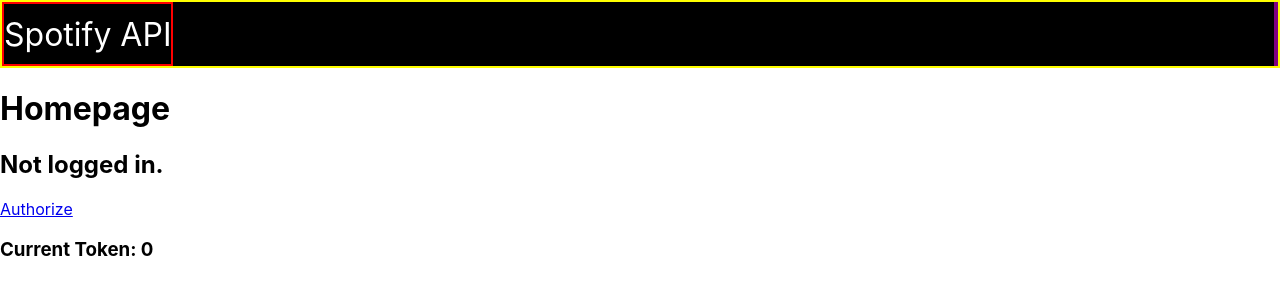
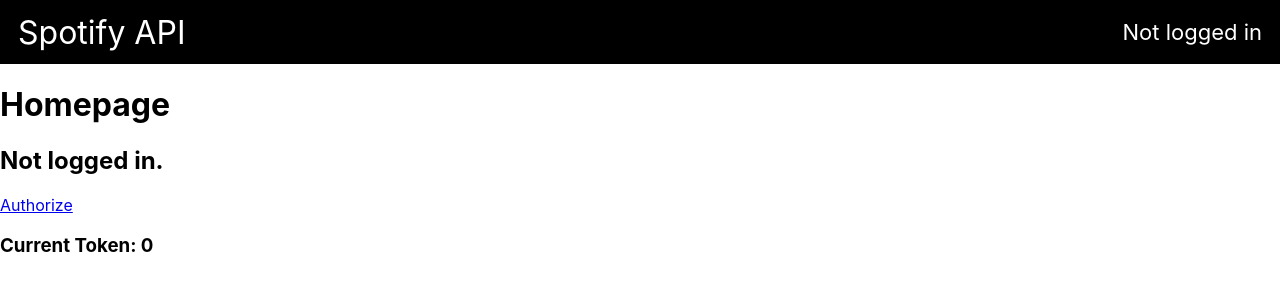
Before and after one commit to stndn0/spotify-api, a React (Create React App) app in the folder client/: page / in a window 1280 px wide. Shown: the top 300 px of the page. Built offline with nearby package versions, Linux system fonts and the light colour scheme.

Commit message:
move logout button to navbar. styling

```diff
--- a/client/src/App.js
+++ b/client/src/App.js
@@ -11,7 +11,7 @@
 
   return (
     <div id="App">
-      <Navbar profileInfo={profileInfo}></Navbar>
+      <Navbar token={token} setToken={setToken} profileInfo={profileInfo} setProfileInfo={setProfileInfo}></Navbar>
       <Routes>
         <Route path="/" element={<Home token={token} setToken={setToken} profileInfo={profileInfo} setProfileInfo = {setProfileInfo} />}></Route>
       </Routes>
--- a/client/src/components/Navbar.css
+++ b/client/src/components/Navbar.css
@@ -4,7 +4,7 @@
     background-color: black;
     color: white;
     height: 64px;
-    border: 2px solid yellow;
+    padding: 0px 18px 0px 18px;
 }
 
 #navbar-logo {
@@ -13,12 +13,22 @@
 
 #navbar-lhs {
     display: flex;
-    border: 2px solid red;
     align-items: center;
 }
 
 #navbar-rhs {
+    font-size: 22px;
     display: flex;
-    border: 2px solid purple;
     align-items: center;
 }
+
+.btn-logout {
+    font-size: 18px;
+    background-color: green;
+    border: none;
+    color: white;
+    width: 90px;
+    height: 36px;
+    margin-left: 36px;
+    cursor: pointer;
+}
--- a/client/src/components/Navbar.js
+++ b/client/src/components/Navbar.js
@@ -1,7 +1,26 @@
 import React from 'react'
 import './Navbar.css'
+import { deleteTokenAndData } from '../helpers/logout'
 
 function Navbar(props) {
+    const navbarContent = () => {
+        // Case - not logged in
+        if (props.token === 0) {
+            return (
+                <>Not logged in</>
+            )
+        }
+        // Case - logged in
+        else {
+            return (
+                <>
+                {props.profileInfo.display_name}
+                <button className='btn-logout' onClick={() => deleteTokenAndData(props)}>Logout</button>
+                </>
+            )
+        }
+    }
+
     return (
         <div id="navbar-flex">
             <div id="navbar-lhs">
@@ -9,7 +28,7 @@
             </div>
 
             <div id="navbar-rhs">
-            <div id="username">{props.profileInfo.display_name}</div>
+                <div id="username">{navbarContent()}</div>
             </div>
         </div>
     )
--- /dev/null
+++ b/client/src/helpers/logout.js
@@ -0,0 +1,11 @@
+import React from "react";
+
+
+/* Token and local storage data is cleared client side. Note that the app is still connected to the
+users Spotify account. If they want to 'de-authorize' the app they need to manually disconnect it via their Spotify 'manage apps' setting.
+*/
+export const deleteTokenAndData = (props) => {
+    localStorage.clear();
+    props.setToken(0);
+    props.setProfileInfo({});
+}
--- a/client/src/pages/Home.js
+++ b/client/src/pages/Home.js
@@ -69,7 +69,7 @@
       return (
         <div>
           <h2>Logged in.</h2>
-          <button onClick={() => deleteTokenAndData()}>Logout</button>
+          {/* <button onClick={() => deleteTokenAndData()}>Logout</button> */}
           <h3>Name: {props.profileInfo.display_name}</h3>
           {console.log("PROFILE INFO PROP:", props.profileInfo.display_name)}
         </div>
@@ -81,11 +81,11 @@
   /* Token and local storage data is cleared client side. Note that the app is still connected to the
   users Spotify account. If they want to 'de-authorize' the app they need to manually disconnect it via their Spotify 'manage apps' setting.
   */
-  const deleteTokenAndData = () => {
-    localStorage.clear();
-    props.setToken(0);
-    props.setProfileInfo({});
-  }
+  // const deleteTokenAndData = () => {
+  //   localStorage.clear();
+  //   props.setToken(0);
+  //   props.setProfileInfo({});
+  // }
 
 
   return (
```
Lines whose indentation alone changed are shown as unchanged.
